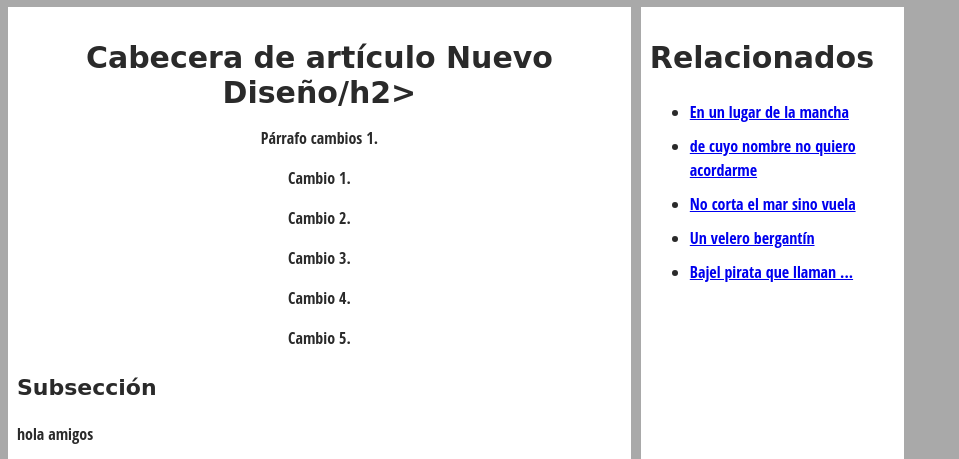
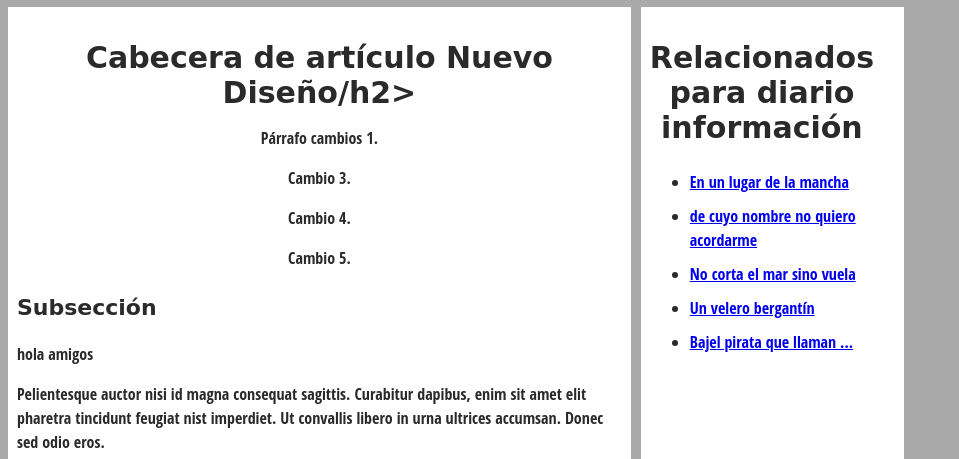
Before and after one commit to dcompano/curso-git-repo1, a plain HTML site: page index.html in a window 1280 px wide. Shown: the part 267-726 px from the top of the page, without its empty margins (0-959 px from the left). Drawn offline with Linux system fonts and the light colour scheme.

Commit message:
iss60:quitado parrafos y cambiado un h2

```diff
--- a/index.html
+++ b/index.html
@@ -30,11 +30,6 @@
   <h2>Cabecera de artículo Nuevo Diseño/h2>
 
   <p>Párrafo cambios 1.</p>
-
-  <p>Cambio 1.</p>
-
-  <p>Cambio 2.</p>
-
   <p>Cambio 3.</p>
 
   <p>Cambio 4.</p>
@@ -61,7 +56,7 @@
   </article>
 
   <aside>
-  <h2>Relacionados</h2>
+  <h2>Relacionados para diario información</h2>
 
   <ul>
       <li><a href="#">En un lugar de la mancha</a></li>
```
